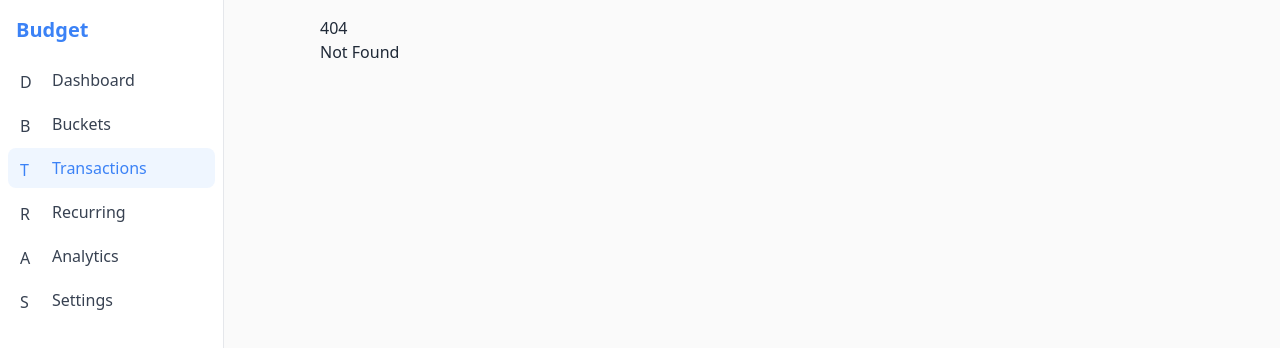
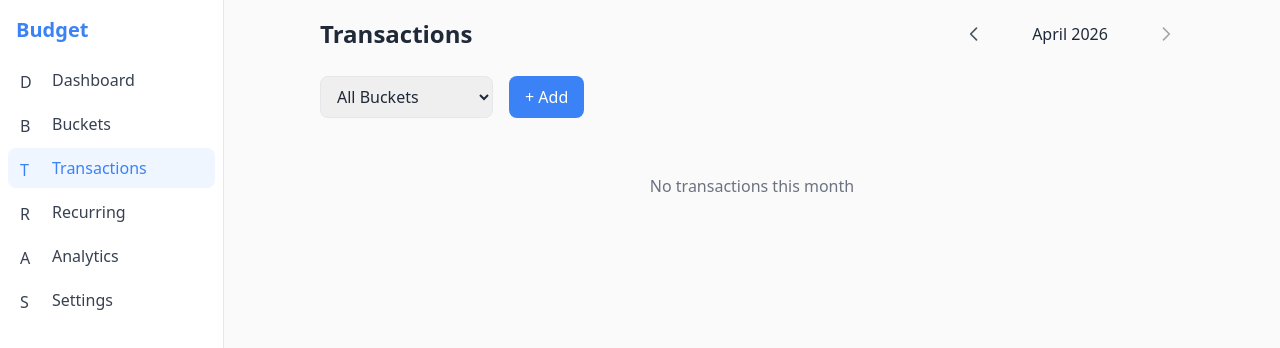
Before and after one commit to pranjalagg/bdgt, a SvelteKit app: page /transactions in a window 1280 px wide. Before the commit this address had no page. Shown: the top 348 px of the page. Built offline with nearby package versions, Linux system fonts and the light colour scheme.

Commit message:
Add Transactions page with filtering

```diff
--- /dev/null
+++ b/src/routes/transactions/+page.svelte
@@ -0,0 +1,52 @@
+<script lang="ts">
+  import TransactionRow from '$lib/components/shared/TransactionRow.svelte';
+  import QuickEntry from '$lib/components/shared/QuickEntry.svelte';
+  import Modal from '$lib/components/shared/Modal.svelte';
+  import MonthPicker from '$lib/components/shared/MonthPicker.svelte';
+  import { currentMonthTransactions, buckets } from '$lib/stores/budgetStore';
+  import { openModal } from '$lib/stores/uiStore';
+
+  let filterBucketId = '';
+
+  $: filteredTransactions = filterBucketId
+    ? $currentMonthTransactions.filter((t) => t.bucketId === filterBucketId)
+    : $currentMonthTransactions;
+
+  $: sortedTransactions = [...filteredTransactions].sort(
+    (a, b) => new Date(b.date).getTime() - new Date(a.date).getTime()
+  );
+</script>
+
+<div class="space-y-6">
+  <div class="flex items-center justify-between">
+    <h1 class="text-2xl font-bold text-gray-800">Transactions</h1>
+    <MonthPicker />
+  </div>
+
+  <div class="flex gap-4">
+    <select bind:value={filterBucketId} class="rounded-lg border px-3 py-2">
+      <option value="">All Buckets</option>
+      {#each $buckets as bucket}
+        <option value={bucket.id}>{bucket.name}</option>
+      {/each}
+    </select>
+
+    <button class="rounded-lg bg-primary px-4 py-2 text-white hover:bg-blue-600" on:click={() => openModal('add-transaction')}>
+      + Add
+    </button>
+  </div>
+
+  {#if sortedTransactions.length === 0}
+    <p class="py-8 text-center text-gray-500">No transactions this month</p>
+  {:else}
+    <div class="space-y-2">
+      {#each sortedTransactions as transaction (transaction.id)}
+        <TransactionRow {transaction} />
+      {/each}
+    </div>
+  {/if}
+</div>
+
+<Modal id="add-transaction" title="Add Transaction">
+  <QuickEntry />
+</Modal>
```
